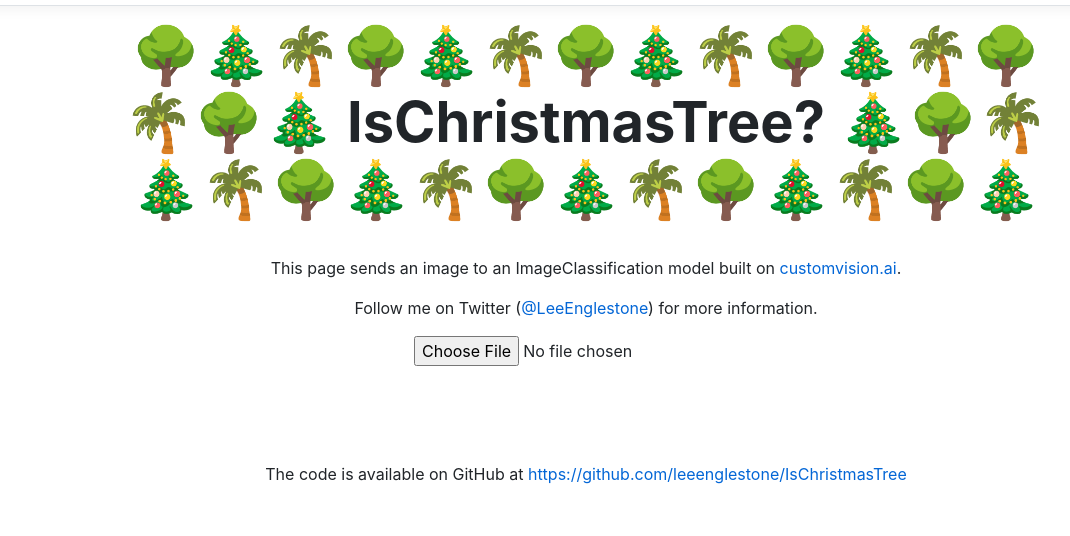
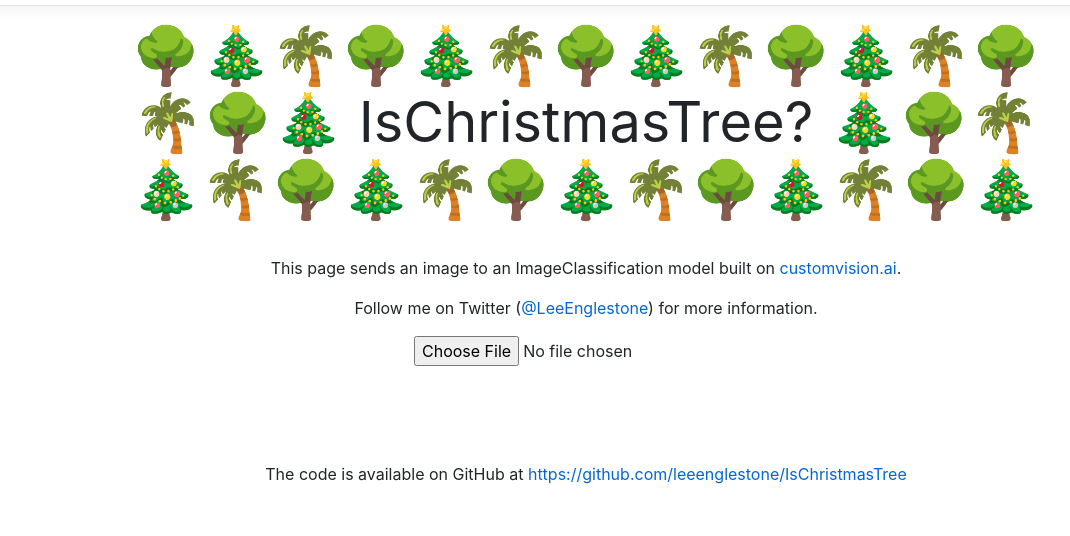
Before and after one commit to leeenglestone/IsChristmasTree, a plain HTML site: page docs/index.html in a window 1280 px wide. Shown: the part 51-587 px from the top of the page, without its empty margins (54-1124 px from the left). Drawn offline with Linux system fonts and the light colour scheme.

Commit message:
h1 bold removed to try to fix emoji rendering

```diff
--- a/docs/css/site.css
+++ b/docs/css/site.css
@@ -24,7 +24,7 @@ a {
   border-color: #1861ac;
 }
 
-h1.display-4 { font-weight: bold;}
+h1.display-4 { font-weight: normal;}
 
 
 /* Sticky footer styles
```
